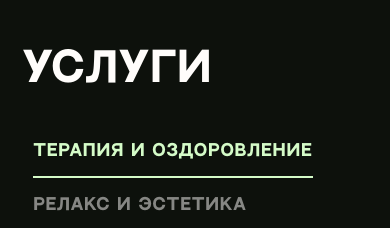
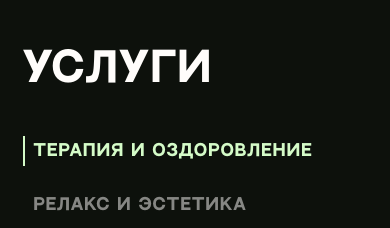
Before and after one commit to LesyaKulikov/tulsanoff, a React (Vite) app: page / in a window 390 px wide. Shown: the part 1500-1728 px from the top of the page. Built offline with nearby package versions, Linux system fonts and the light colour scheme.

Commit message:
style: stroke the side of the active tab on mobile

```diff
--- a/src/components/AboutMasters/AboutMasters.module.css
+++ b/src/components/AboutMasters/AboutMasters.module.css
@@ -284,9 +284,11 @@
   }
 
   /* The 16/10 band is far shorter than the 2:3 portraits, so the default
-     centre crop cuts the heads off — bias the window toward the top. */
+     centre crop cuts the heads off — bias the window toward the top. 16%
+     puts card 0's face ~17% below the band edge without clipping card 1's
+     hair (its head starts higher, at 12% of the source). */
   .photo {
-    object-position: center 12%;
+    object-position: center 16%;
   }
 
   .content {
@@ -305,6 +307,30 @@
     flex-direction: column;
     align-items: flex-start;
     gap: 8px;
+  }
+
+  /* In the stacked list an underline under each full-width label reads
+     heavy — stroke the side of the active label instead (10px gutter,
+     matching the services categories). Desktop keeps the underline. */
+  .tabActive::after {
+    inset-inline-start: -8px;
+    inset-inline-end: auto;
+    top: 0;
+    bottom: 9px;
+    width: 2px;
+    height: auto;
+    animation: tab-stroke var(--dur-base) var(--ease);
+  }
+
+  @keyframes tab-stroke {
+    from {
+      transform: scaleY(0);
+      opacity: 0;
+    }
+    to {
+      transform: scaleY(1);
+      opacity: 1;
+    }
   }
 }
 
--- a/src/components/Services/Services.module.css
+++ b/src/components/Services/Services.module.css
@@ -110,6 +110,31 @@
     min-height: 48px;
     flex: 0 0 auto;
     max-width: 100%;
+  }
+
+  /* Stacked rows: stroke the side of the active label instead of an
+     underline beneath it (same treatment as the master tabs). The button's
+     10px inline padding already gapes the stroke from the text. Desktop
+     keeps the underline. */
+  .categoryActive::after {
+    inset-inline-start: 0;
+    inset-inline-end: auto;
+    top: 12px;
+    bottom: 12px;
+    width: 2px;
+    height: auto;
+    animation: tab-stroke var(--dur-base) var(--ease);
+  }
+
+  @keyframes tab-stroke {
+    from {
+      transform: scaleY(0);
+      opacity: 0;
+    }
+    to {
+      transform: scaleY(1);
+      opacity: 1;
+    }
   }
 
   .services .grid {
```
